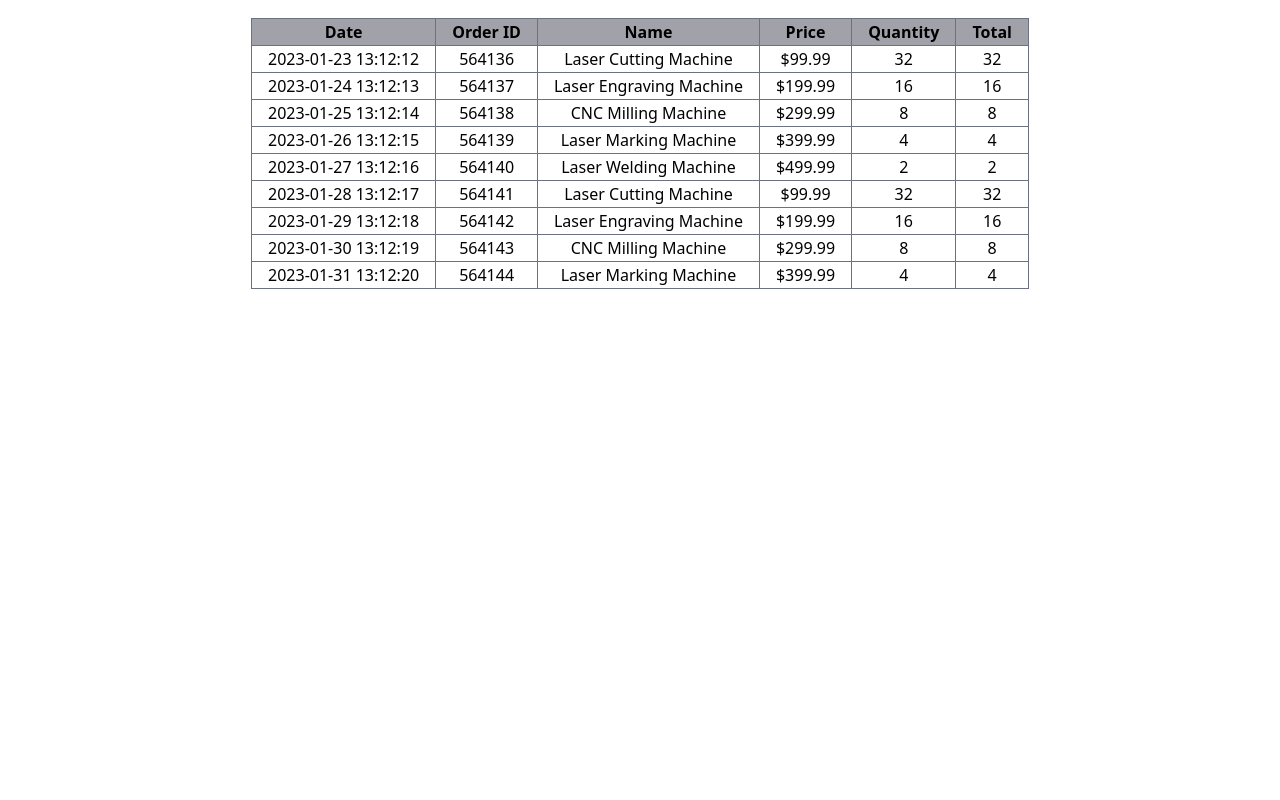
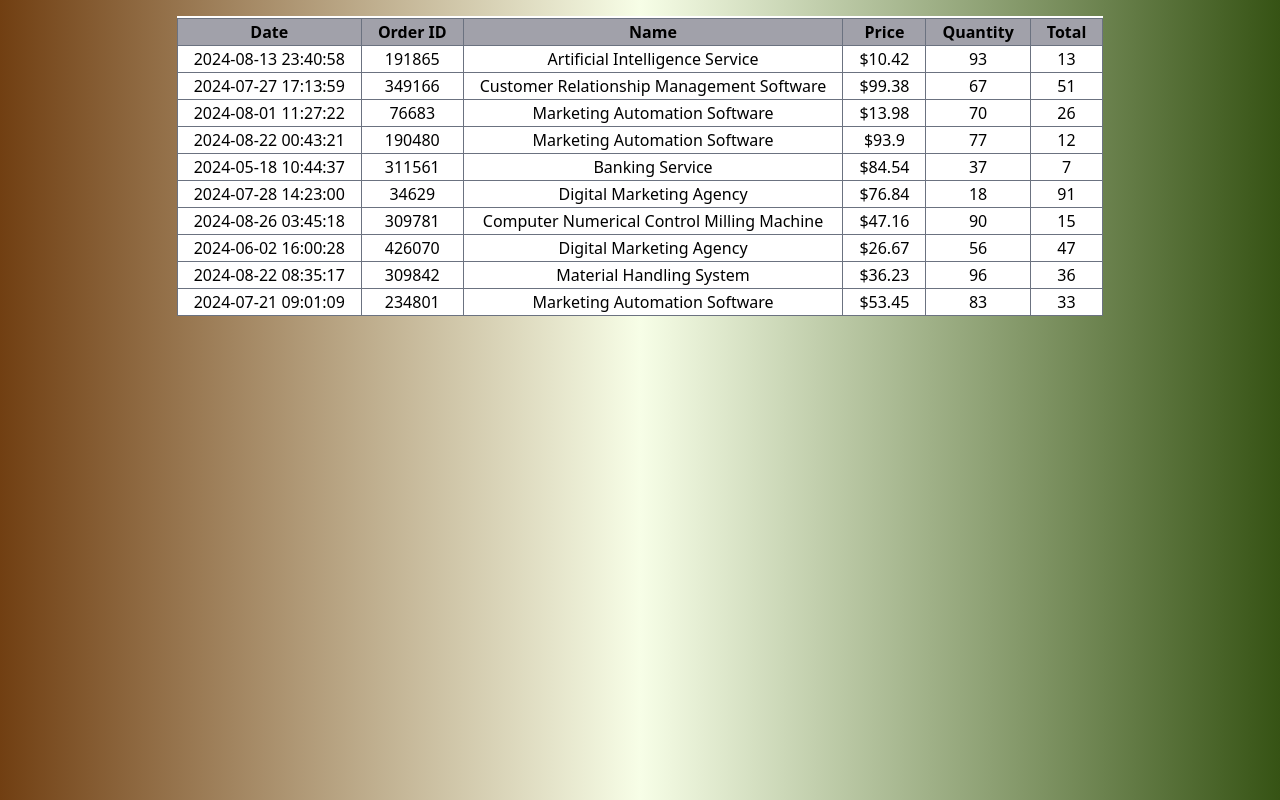
Before and after one commit to FDSantiago/CITE001_Activity3_HTML5Table, a plain HTML site: page index.html in a window 1280 px wide. Drawn offline with nearby package versions, Linux system fonts and the light colour scheme.

Commit message:
add random background

```diff
--- a/index.html
+++ b/index.html
@@ -7,81 +7,82 @@
     <title>Document</title>
 
     <script>
+        const PRODUCTS = [
+        "Laser Cutting Machine",
+        "Computer Numerical Control Milling Machine",
+        "Laser Engraving Machine",
+        "Water Jet Cutting Machine",
+        "Computer Aided Design Software",
+        "3D Printing Machine",
+        "Automated Guided Vehicle",
+        "Robotic Arm",
+        "Industrial Automation System",
+        "Material Handling System",
+        "ERP Software",
+        "Accounting Software",
+        "Customer Relationship Management Software",
+        "Supply Chain Management Software",
+        "Enterprise Resource Planning Software",
+        "Marketing Automation Software",
+        "Sales Automation Software",
+        "E-commerce Platform",
+        "Digital Marketing Agency",
+        "Cloud Computing Service",
+        "Artificial Intelligence Service",
+        "Internet of Things Service",
+        "Cybersecurity Service",
+        "E-commerce Service",
+        "Banking Service",
+        ]
 
-        const USERS = [
-        {
-            date: "2023-01-23 13:12:12",
-            id: 564136,
-            name: "Laser Cutting Machine",
-            price: "$99.99",
-            quantity: 32,
-            total: 32
-        },
-        {
-            date: "2023-01-24 13:12:13",
-            id: 564137,
-            name: "Laser Engraving Machine",
-            price: "$199.99",
-            quantity: 16,
-            total: 16
-        },
-        {
-            date: "2023-01-25 13:12:14",
-            id: 564138,
-            name: "CNC Milling Machine",
-            price: "$299.99",
-            quantity: 8,
-            total: 8
-        },
-        {
-            date: "2023-01-26 13:12:15",
-            id: 564139,
-            name: "Laser Marking Machine",
-            price: "$399.99",
-            quantity: 4,
-            total: 4
-        },
-        {
-            date: "2023-01-27 13:12:16",
-            id: 564140,
-            name: "Laser Welding Machine",
-            price: "$499.99",
-            quantity: 2,
-            total: 2
-        },
-        {
-            date: "2023-01-28 13:12:17",
-            id: 564141,
-            name: "Laser Cutting Machine",
-            price: "$99.99",
-            quantity: 32,
-            total: 32
-        },
-        {
-            date: "2023-01-29 13:12:18",
-            id: 564142,
-            name: "Laser Engraving Machine",
-            price: "$199.99",
-            quantity: 16,
-            total: 16
-        },
-        {
-            date: "2023-01-30 13:12:19",
-            id: 564143,
-            name: "CNC Milling Machine",
-            price: "$299.99",
-            quantity: 8,
-            total: 8
-        },
-        {
-            date: "2023-01-31 13:12:20",
-            id: 564144,
-            name: "Laser Marking Machine",
-            price: "$399.99",
-            quantity: 4,
-            total: 4
+        const COLORS = [
+        "red",
+        "orange",
+        "amber",
+        "yellow",
+        "lime",
+        "green",
+        "emerald",
+        "teal",
+        "cyan",
+        "sky",
+        "blue",
+        "indigo",
+        "violet",
+        "purple",
+        "fuchsia",
+        "pink",
+        "rose",
+        ]
+
+        const WEIGHTS = [
+        "50",
+        "100",
+        "200",
+        "300",
+        "400",
+        "500",
+        "600",
+        "700",
+        "800",
+        "900",
+        "950"
+        ]
+
+        function getRandomColor() {
+            return `${COLORS[Math.floor(Math.random() * COLORS.length)]}-${WEIGHTS[Math.floor(Math.random() * WEIGHTS.length)]}`
         }
-        ]
+
+        const ENTRIES = new Array(10).fill(0).map(() => {
+            return {
+                date: new Date(Date.now() - Math.floor(Math.random() * 10000000000)).toISOString().split('T').join(' ').split('.')[0],
+                id: Math.floor(Math.random() * 429496) + 1,
+                name: PRODUCTS[Math.floor(Math.random() * PRODUCTS.length)],
+                price: `$${Math.floor(Math.random() * 10000) / 100}`,
+                quantity: Math.floor( Math.random() * 100 ),
+                total: Math.floor( Math.random() * 100 ),
+            }
+        })
 
         document.addEventListener('DOMContentLoaded', (event) => {
             let intervalId = setInterval(() => {
@@ -89,7 +90,7 @@
                 if (tbodies.length > 0) {
                     clearInterval(intervalId);
                     tbodies.forEach(tbody => {
-                        tbody.innerHTML = USERS.map((product, index) => {
+                        tbody.innerHTML = ENTRIES.map((product, index) => {
                             //<tr class="${index % 2 === 0 ? '' : 'bg-zinc-200'}">
                                 return `
                             <tr>
@@ -108,13 +109,23 @@
                 }, 100);
             })
 
+            document.addEventListener('DOMContentLoaded', (event) => {
+                let intervalId = setInterval(() => {
+                    let tbody = document.getElementById("random-background-gradient");
+                    if (!tbody) return
+                    clearInterval(intervalId);
+
+                    tbody.className = `bg-gradient-to-r from-${getRandomColor()} via-${getRandomColor()} to-${getRandomColor()}`;
+                }, 100);
+            })
+
 
         </script>
     </head>
-<body>
+    <body id="random-background-gradient" class="bg-gradient-to-r from-indigo-500 via-purple-500 to-pink-500">
 
         <div class="flex items-center justify-center mt-4">
-        <div class="flex items-center justify-center">
+            <div class="flex items-center justify-center bg-white">
                 <table class="table-auto w-full">
                     <th>
                         <tr class="bg-zinc-400">
```
Lines whose indentation alone changed are shown as unchanged.
